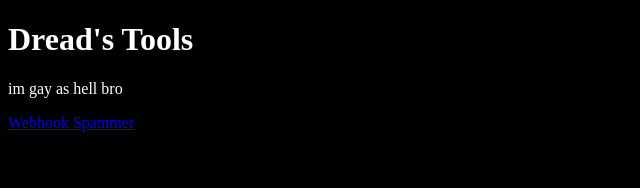
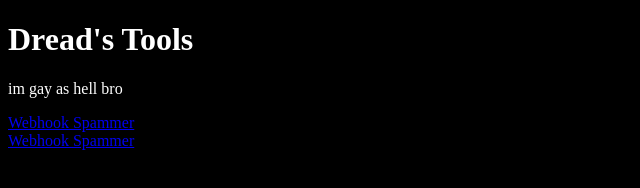
Before and after one commit to jsploits/dreadtools, a plain HTML site: page index.html in a window 1280 px wide. Shown: the whole page, without its empty margins (0-640 px from the left). Drawn offline with Linux system fonts and the light colour scheme.

Commit message:
Update index.html

```diff
--- a/index.html
+++ b/index.html
@@ -8,6 +8,7 @@
   <body>
     <h1>Dread's Tools</h1>
     <p>im gay as hell bro</p>
-    <a href="tools/webhook.html">Webhook Spammer</a>
+    <a href="tools/webhook.html">Webhook Spammer</a><br>
+    <a href="tools/playfabspammer.html">Webhook Spammer</a>
   </body>
 </html>
```
